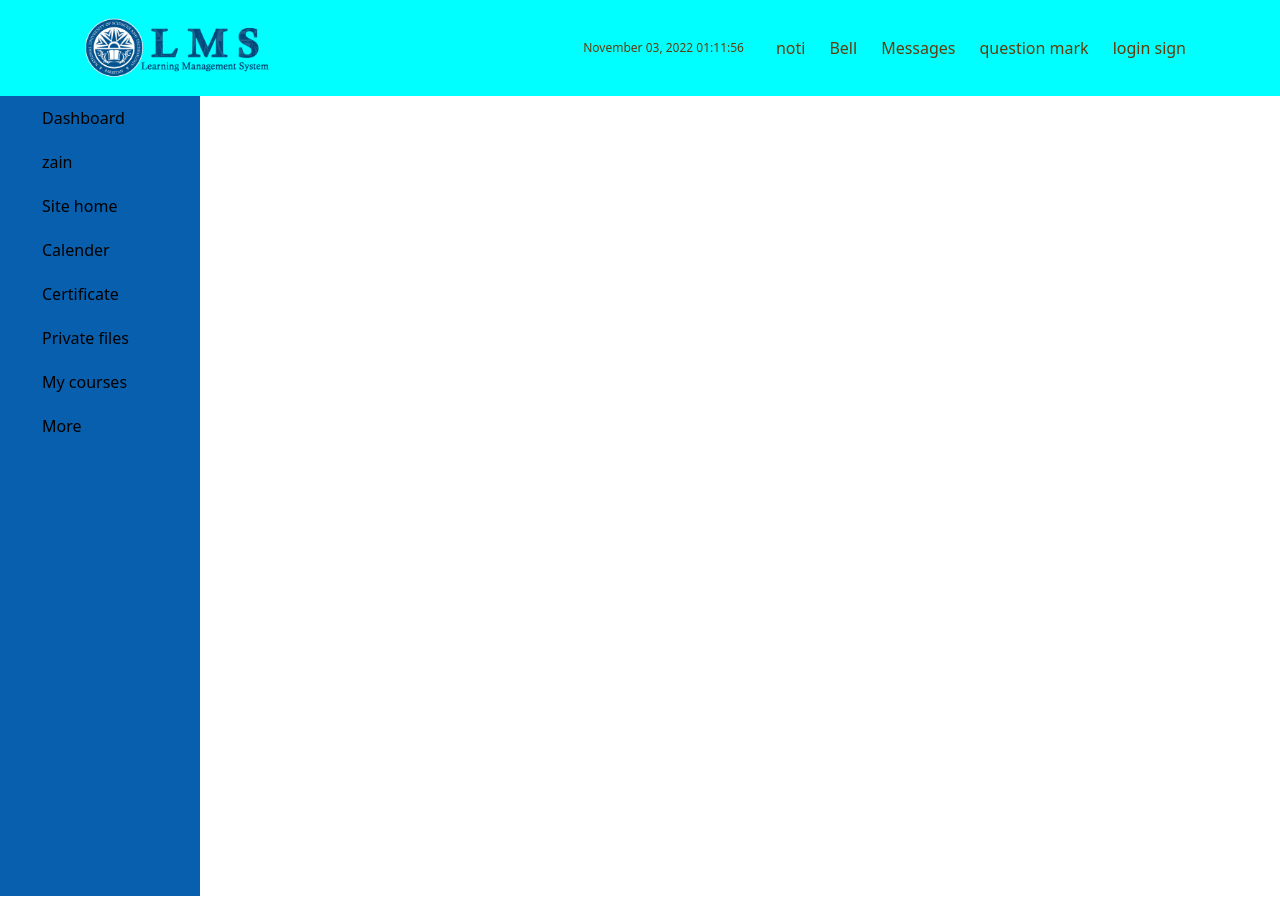
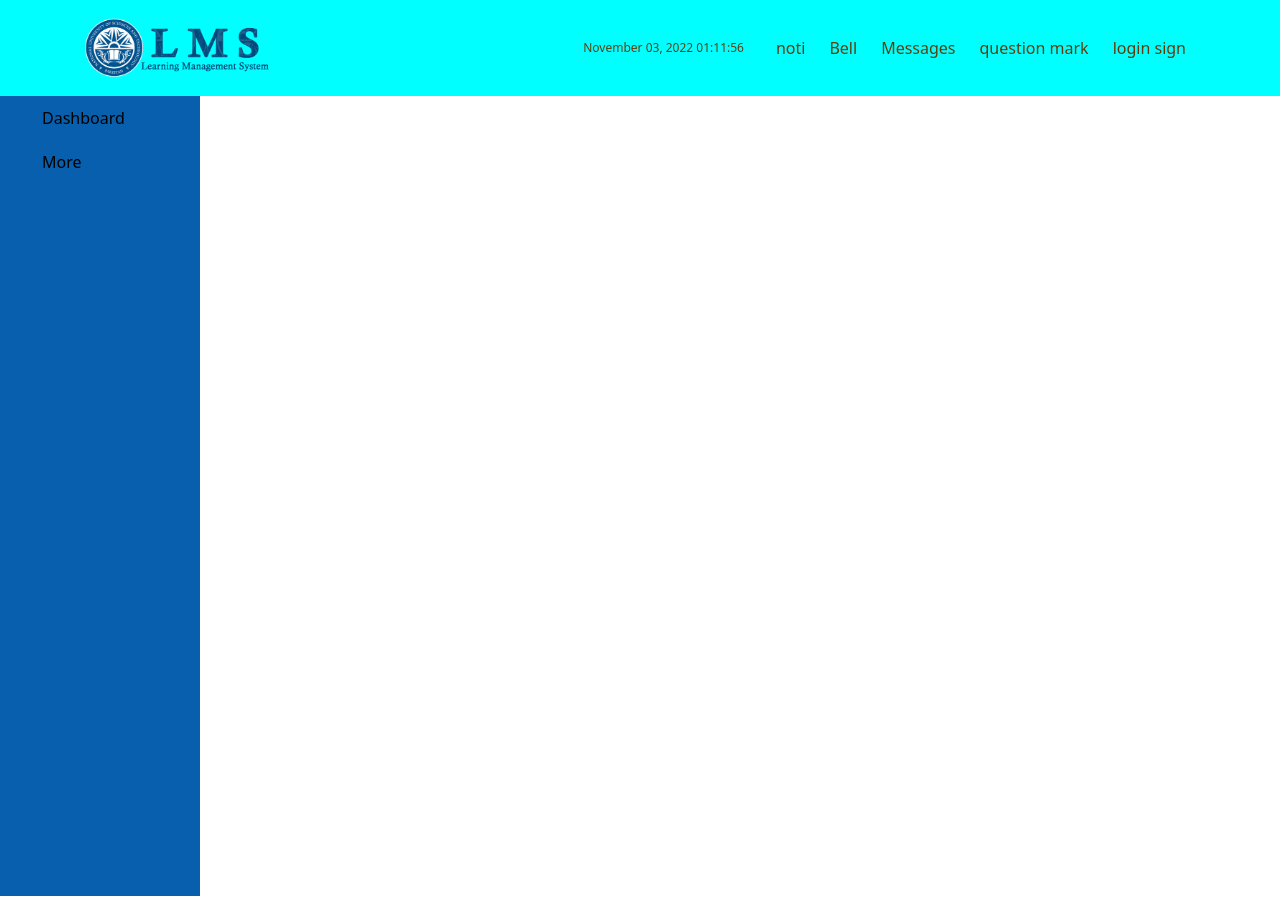
Before and after one commit to asifaziz969/lms-creation-using-html-css-js, a plain HTML site: page index.html in a window 1280 px wide. Drawn offline with nearby package versions, Linux system fonts and the light colour scheme.

Commit message:
new navbar removed

```diff
--- a/index.html
+++ b/index.html
@@ -72,12 +72,6 @@
 
     <ul class="left-sidebar">
       <li><a href="#">Dashboard</a></li>
-      <li><a href="#">zain</a></li>
-      <li><a href="#">Site home</a></li>
-      <li><a href="#">Calender</a></li>
-      <li><a href="#">Certificate</a></li>
-      <li><a href="#">Private files</a></li>
-      <li><a href="#">My courses</a></li>
       <li><a href="#">More</a></li>
     </ul>
 
```
